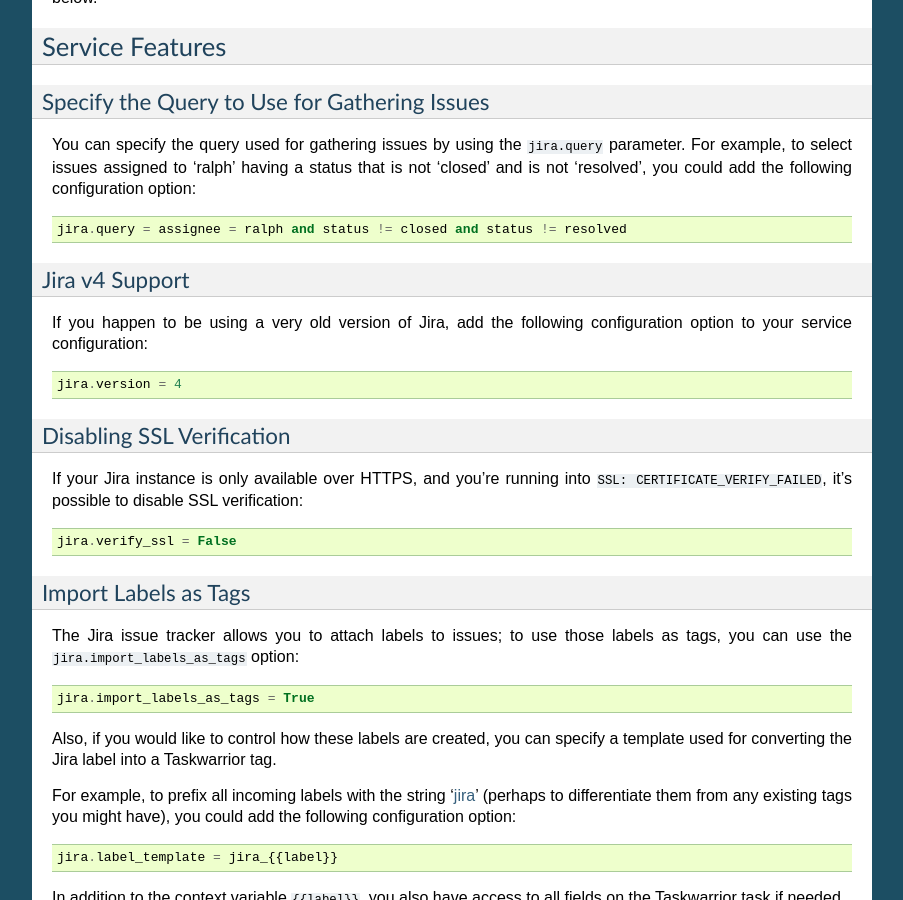
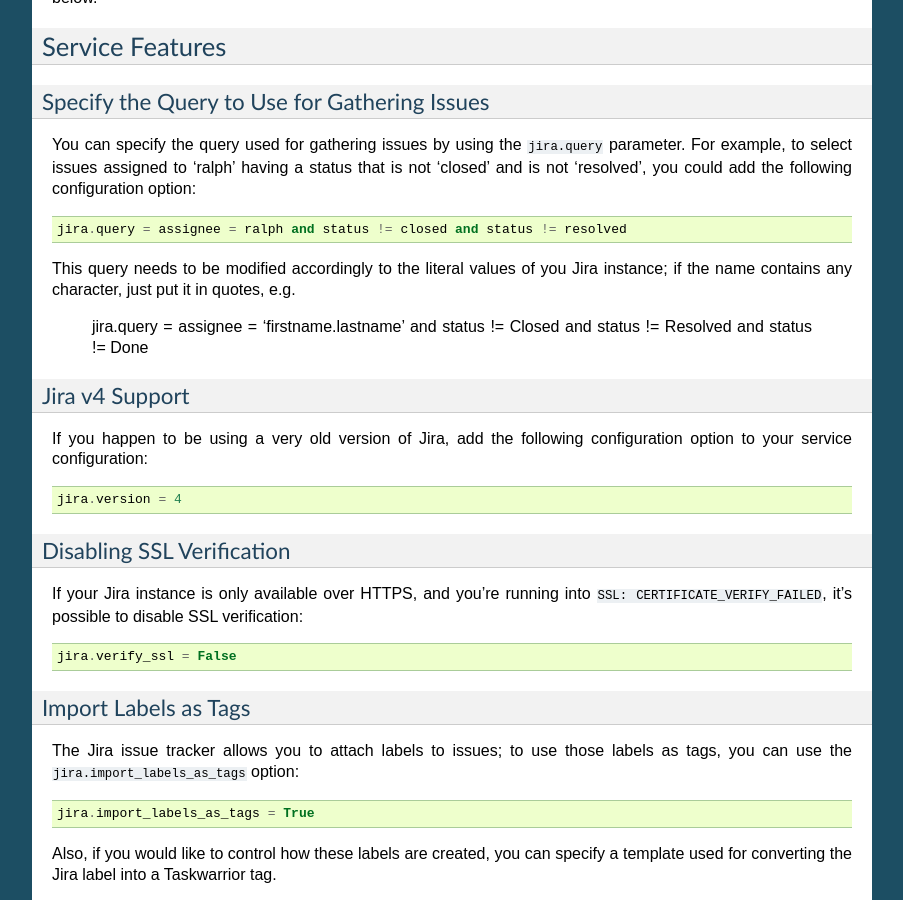
Before and after one commit to GothenburgBitFactory/bugwarrior, a Sphinx documentation site: the page built from bugwarrior/docs/services/jira.rst, in a window 1280 px wide and 900 px high, scrolled down 574 px. Shown: the whole window, without its empty margins (198-1101 px from the left). Built offline with Sphinx 7.4.7, drawn with Linux system fonts in a browser that asks for light colours; pages that are not in the unit, such as notebooks, are missing from menus.

Commit message:
fixed docs for Jira, requirements

```diff
--- a/bugwarrior/docs/services/jira.rst
+++ b/bugwarrior/docs/services/jira.rst
@@ -43,6 +43,11 @@
 could add the following configuration option::
 
     jira.query = assignee = ralph and status != closed and status != resolved
+
+This query needs to be modified accordingly to the literal values of you Jira
+instance; if the name contains any character, just put it in quotes, e.g.
+
+    jira.query = assignee = 'firstname.lastname' and status != Closed and status != Resolved and status != Done
 
 Jira v4 Support
 +++++++++++++++
```
Also changed, not shown: requirements.txt (added, +18 -0 lines), 1 other file.
